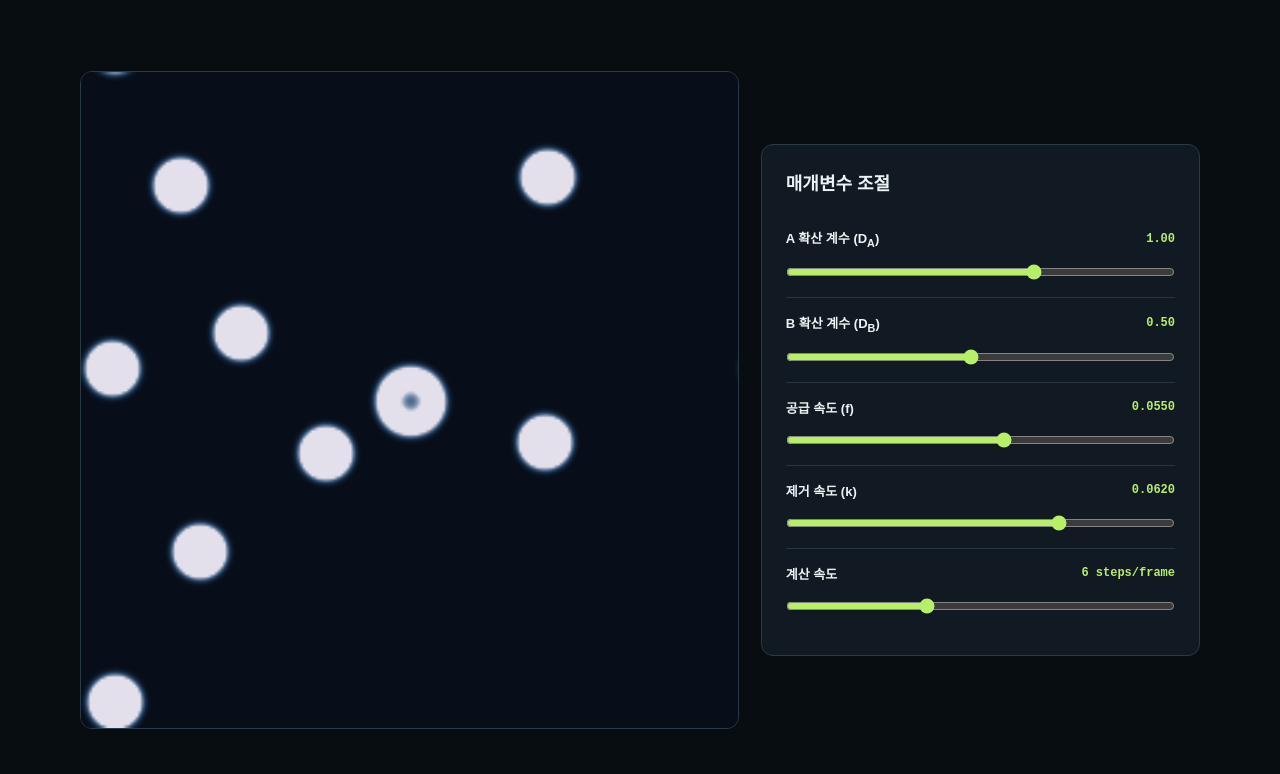
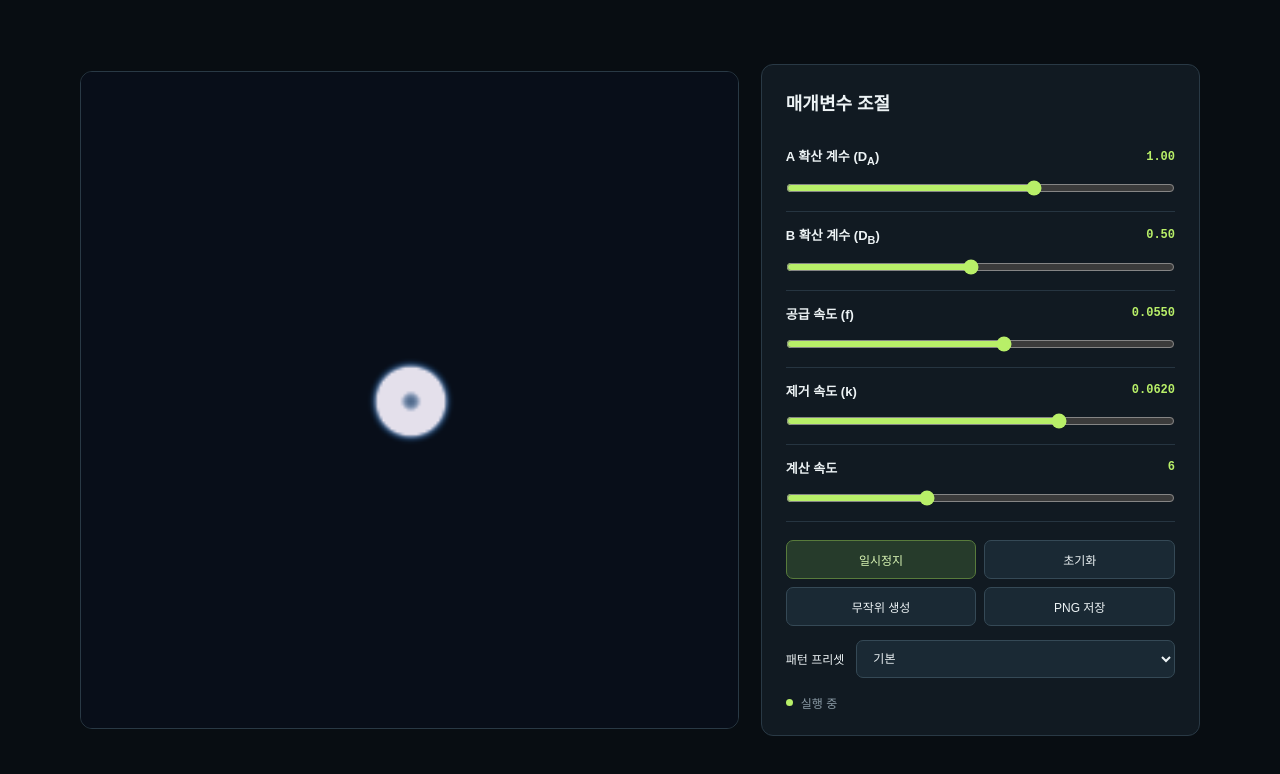
Before and after one commit to chwj0515/Reaction-Diffusion-Lab, a plain HTML site: page index.html in a window 1280 px wide. Drawn offline with Linux system fonts and the light colour scheme; animation ran at ten frames a second.

Commit message:
Add files via upload

```diff
--- a/index.html
+++ b/index.html
@@ -9,7 +9,9 @@
 <body>
   <main class="workspace">
     <section class="simulation">
-      <canvas id="simCanvas" width="240" height="240" aria-label="반응-확산 패턴 생성 화면"></canvas>
+      <div class="canvas-wrap">
+        <canvas id="simCanvas" width="240" height="240" aria-label="반응-확산 패턴 생성 화면"></canvas>
+      </div>
     </section>
 
     <aside class="controls">
@@ -19,26 +21,41 @@
         <div class="parameter-title"><label for="da">A 확산 계수 (D<sub>A</sub>)</label><output id="daOut">1.00</output></div>
         <input id="da" type="range" min="0.1" max="1.5" step="0.01" value="1">
       </div>
-
       <div class="parameter">
         <div class="parameter-title"><label for="db">B 확산 계수 (D<sub>B</sub>)</label><output id="dbOut">0.50</output></div>
         <input id="db" type="range" min="0.05" max="1" step="0.01" value="0.5">
       </div>
-
       <div class="parameter">
         <div class="parameter-title"><label for="feed">공급 속도 (f)</label><output id="feedOut">0.0550</output></div>
         <input id="feed" type="range" min="0.01" max="0.09" step="0.0005" value="0.055">
       </div>
-
       <div class="parameter">
         <div class="parameter-title"><label for="kill">제거 속도 (k)</label><output id="killOut">0.0620</output></div>
         <input id="kill" type="range" min="0.03" max="0.075" step="0.0005" value="0.062">
       </div>
-
       <div class="parameter">
         <div class="parameter-title"><label for="speed">계산 속도</label><output id="speedOut">6</output></div>
         <input id="speed" type="range" min="1" max="15" step="1" value="6">
       </div>
+
+      <div class="actions">
+        <button id="toggleBtn" class="primary">일시정지</button>
+        <button id="resetBtn">초기화</button>
+        <button id="randomBtn">무작위 생성</button>
+        <button id="saveBtn">PNG 저장</button>
+      </div>
+
+      <div class="preset-row">
+        <label for="preset">패턴 프리셋</label>
+        <select id="preset">
+          <option value="default">기본</option>
+          <option value="spots">Spots</option>
+          <option value="stripes">Stripes</option>
+          <option value="maze">Maze</option>
+          <option value="waves">Waves</option>
+        </select>
+      </div>
+      <div class="status"><span id="statusDot"></span><span id="statusText">실행 중</span></div>
     </aside>
   </main>
   <script src="script.js"></script>
--- a/script.js
+++ b/script.js
@@ -6,38 +6,66 @@
   const N = canvas.width, SIZE = N * N;
   let A = new Float32Array(SIZE), B = new Float32Array(SIZE);
   let nextA = new Float32Array(SIZE), nextB = new Float32Array(SIZE);
-  let image = ctx.createImageData(N, N);
-  let running = true, iterations = 0, animationId = 0;
-  const params = { da: 1, db: .5, feed: .055, kill: .062, speed: 6 };
+  const image = ctx.createImageData(N, N);
+  let running = true, animationId = 0, painting = false;
+  const defaults = { da: 1, db: .5, feed: .055, kill: .062, speed: 6 };
+  const params = { ...defaults };
 
+  const presets = {
+    default: { da: 1, db: .5, feed: .055, kill: .062 },
+    spots:   { da: 1, db: .5, feed: .035, kill: .065 },
+    stripes: { da: 1, db: .5, feed: .025, kill: .060 },
+    maze:    { da: 1, db: .5, feed: .029, kill: .057 },
+    waves:   { da: 1, db: .5, feed: .014, kill: .045 }
+  };
 
   function readControls() {
-    for (const key of ["da", "db", "feed", "kill", "speed"]) {
-      params[key] = Number($(key).value);
+    for (const key of Object.keys(params)) {
+      const input = $(key);
+      if (!input) continue;
+      params[key] = Number(input.value);
       $(key + "Out").textContent =
         key === "feed" || key === "kill" ? params[key].toFixed(4) :
-        key === "speed" ? `${params[key]} steps/frame` : params[key].toFixed(2);
+        key === "speed" ? String(params[key]) : params[key].toFixed(2);
     }
   }
 
-  function addSeed(cx, cy, radius = 6) {
+  function syncControls() {
+    for (const key of Object.keys(params)) {
+      $(key).value = params[key];
+    }
+    readControls();
+  }
+
+  function addSeed(cx, cy, radius = 6, amount = .25) {
     for (let dy = -radius; dy <= radius; dy++) {
       for (let dx = -radius; dx <= radius; dx++) {
         if (dx * dx + dy * dy > radius * radius) continue;
         const x = (cx + dx + N) % N, y = (cy + dy + N) % N;
         const i = y * N + x;
-        A[i] = .5; B[i] = .25;
+        A[i] = .5;
+        B[i] = amount;
       }
     }
   }
 
-  function reset() {
+  function clearFields() {
     A.fill(1); B.fill(0); nextA.fill(1); nextB.fill(0);
+  }
+
+  function initialPattern() {
+    clearFields();
     addSeed(N >> 1, N >> 1, 9);
-    for (let i = 0; i < 18; i++) {
-      addSeed(Math.floor(Math.random() * N), Math.floor(Math.random() * N), 2 + Math.floor(Math.random() * 3));
+    render();
+  }
+
+  function randomPattern() {
+    clearFields();
+    const count = 12 + Math.floor(Math.random() * 22);
+    for (let i = 0; i < count; i++) {
+      addSeed(Math.floor(Math.random() * N), Math.floor(Math.random() * N),
+        2 + Math.floor(Math.random() * 6), .18 + Math.random() * .2);
     }
-    iterations = 0;
     render();
   }
 
@@ -51,7 +79,7 @@
     const dl = ((y + 1) % N) * N + (x + N - 1) % N;
     const dr = ((y + 1) % N) * N + (x + 1) % N;
     return .2 * (field[up] + field[down] + field[left] + field[right]) +
-           .05 * (field[ul] + field[ur] + field[dl] + field[dr]) - field[y * N + x];
+      .05 * (field[ul] + field[ur] + field[dl] + field[dr]) - field[y * N + x];
   }
 
   function step() {
@@ -68,7 +96,6 @@
     }
     [A, nextA] = [nextA, A];
     [B, nextB] = [nextB, B];
-    iterations++;
   }
 
   function render() {
@@ -93,31 +120,65 @@
     animationId = requestAnimationFrame(animate);
   }
 
+  function setRunning(value) {
+    running = value;
+    $("toggleBtn").textContent = running ? "일시정지" : "실행";
+    $("statusText").textContent = running ? "실행 중" : "일시정지";
+    $("statusDot").classList.toggle("paused", !running);
+  }
 
+  $("toggleBtn").addEventListener("click", () => setRunning(!running));
+  $("resetBtn").addEventListener("click", () => {
+    initialPattern();
+    setRunning(true);
+  });
+  $("randomBtn").addEventListener("click", () => {
+    randomPattern();
+    setRunning(true);
+  });
+  $("saveBtn").addEventListener("click", () => {
+    const link = document.createElement("a");
+    link.download = "reaction-diffusion-pattern.png";
+    link.href = canvas.toDataURL("image/png");
+    link.click();
+  });
 
-  for (const key of ["da", "db", "feed", "kill", "speed"]) {
+  $("preset").addEventListener("change", event => {
+    const selected = presets[event.target.value];
+    for (const key of ["da", "db", "feed", "kill"]) params[key] = selected[key];
+    syncControls();
+    initialPattern();
+    setRunning(true);
+  });
+
+  for (const key of Object.keys(params)) {
     $(key).addEventListener("input", readControls);
   }
 
-  let painting = false;
+  // Brush: pointer input adds a small B-concentration seed to the simulation.
   function paint(event) {
     const rect = canvas.getBoundingClientRect();
     const x = Math.max(0, Math.min(N - 1, Math.floor((event.clientX - rect.left) / rect.width * N)));
     const y = Math.max(0, Math.min(N - 1, Math.floor((event.clientY - rect.top) / rect.height * N)));
     addSeed(x, y, 5);
+    render();
   }
   canvas.addEventListener("pointerdown", event => {
     painting = true;
     canvas.setPointerCapture(event.pointerId);
     paint(event);
   });
-  canvas.addEventListener("pointermove", event => { if (painting) paint(event); });
-  canvas.addEventListener("pointerup", () => { painting = false; });
-  canvas.addEventListener("pointercancel", () => { painting = false; });
+  canvas.addEventListener("pointermove", event => {
+    if (painting) paint(event);
+  });
+  const stopPainting = () => { painting = false; };
+  canvas.addEventListener("pointerup", stopPainting);
+  canvas.addEventListener("pointercancel", stopPainting);
+  canvas.addEventListener("lostpointercapture", stopPainting);
 
-
-  readControls();
-  reset();
+  syncControls();
+  initialPattern();
+  setRunning(true);
   animate();
   window.addEventListener("beforeunload", () => cancelAnimationFrame(animationId));
 })();
--- a/style.css
+++ b/style.css
@@ -3,12 +3,23 @@
 body{margin:0;min-height:100vh;background:var(--bg);color:var(--text);font-family:Arial,"Noto Sans KR",sans-serif}
 .workspace{width:min(1120px,94vw);min-height:100vh;margin:auto;display:grid;grid-template-columns:minmax(0,1.2fr) minmax(300px,.8fr);gap:22px;align-items:center;padding:30px 0}
 .simulation{width:100%;background:#080e13;border:1px solid var(--line);border-radius:12px;overflow:hidden}
-canvas{width:100%;aspect-ratio:1/1;display:block;touch-action:none}
+.canvas-wrap{width:100%;aspect-ratio:1/1}
+canvas{width:100%;height:100%;display:block;touch-action:none;cursor:crosshair}
 .controls{background:var(--panel);border:1px solid var(--line);border-radius:12px;padding:24px}
 .controls h2{font-size:18px;margin:0 0 18px;font-weight:700}
-.parameter{padding:15px 0;border-bottom:1px solid #263541}
-.parameter:last-child{border-bottom:0}
+.parameter{padding:13px 0;border-bottom:1px solid #263541}
 .parameter-title{display:flex;justify-content:space-between;align-items:center;gap:12px;font-size:13px;font-weight:600}
 .parameter-title output{font-family:monospace;font-size:12px;color:var(--accent)}
-.parameter input{display:block;width:100%;margin:15px 0 2px;accent-color:var(--accent);cursor:pointer}
-@media(max-width:720px){.workspace{grid-template-columns:1fr;width:min(620px,94vw);gap:14px;padding:18px 0}.controls{padding:18px}.controls h2{margin-bottom:8px}.parameter{padding:11px 0}}
+.parameter input{display:block;width:100%;margin:13px 0 2px;accent-color:var(--accent);cursor:pointer}
+.actions{display:grid;grid-template-columns:1fr 1fr;gap:8px;margin-top:18px}
+button,select{font:inherit;color:var(--text);background:#1a2934;border:1px solid #354956;border-radius:7px;padding:10px 12px;font-size:12px}
+button{cursor:pointer}
+button:hover,select:hover{border-color:var(--accent)}
+button.primary{background:#263b2b;border-color:#587b3c;color:#d9f5b4}
+.preset-row{display:flex;align-items:center;gap:12px;margin-top:14px;font-size:12px}
+.preset-row label{white-space:nowrap}
+.preset-row select{flex:1;min-width:0}
+.status{display:flex;align-items:center;gap:8px;margin-top:16px;color:var(--muted);font-size:12px}
+#statusDot{width:7px;height:7px;border-radius:50%;background:var(--accent)}
+#statusDot.paused{background:#8b9ba6}
+@media(max-width:720px){.workspace{grid-template-columns:1fr;width:min(620px,94vw);gap:14px;padding:18px 0}.controls{padding:18px}.controls h2{margin-bottom:8px}.parameter{padding:10px 0}}
```
